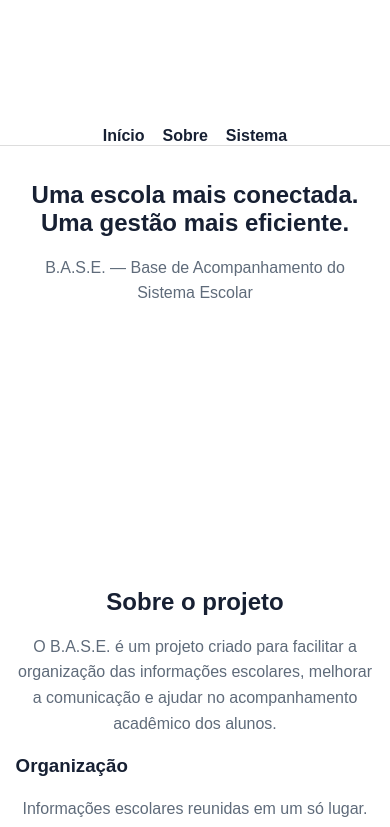
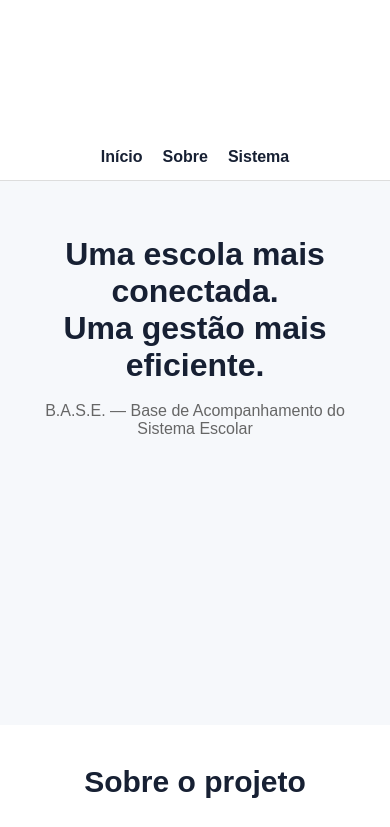
Before and after one commit to Videirafoo/Landing-page, a plain HTML site: page index.html in a window 390 px wide. Shown: the top 827 px of the page. Drawn offline with Linux system fonts and the light colour scheme.

Commit message:
Simplifica CSS da apresentação

```diff
--- a/style.css
+++ b/style.css
@@ -1,16 +1,162 @@
-*{box-sizing:border-box}
-body{margin:0;font-family:Arial,sans-serif;color:#172033;background:#fff}
-img{display:block;max-width:100%;height:auto}
-a{text-decoration:none;color:inherit}
-.container{width:min(1200px,92%);margin:auto}
-header{border-bottom:1px solid #ddd;background:#fff}
-.topo{display:flex;align-items:center;justify-content:space-between;gap:20px;padding:12px 0}
-.logo{width:220px}
-nav{display:flex;gap:18px;flex-wrap:wrap;font-weight:bold}
-.hero{padding:35px 0;background:#f6f8fb}
-.hero img,section img{width:100%;border-radius:12px}
-section{padding:50px 0}
-h1,h2{text-align:center;margin:0 0 18px}
-p{max-width:800px;margin:10px auto;text-align:center;line-height:1.6;color:#5f6b7a}
-footer{text-align:center;padding:24px;background:#0c2340;color:#fff}
-@media(max-width:700px){.topo{flex-direction:column}.logo{width:190px}nav{justify-content:center}section{padding:35px 0}}
+*{
+  box-sizing:border-box;
+}
+
+body{
+  margin:0;
+  font-family:Arial,Helvetica,sans-serif;
+  color:#172033;
+  background:#fff;
+}
+
+img{
+  max-width:100%;
+  height:auto;
+}
+
+a{
+  color:#172033;
+  text-decoration:none;
+}
+
+.container{
+  width:90%;
+  max-width:1100px;
+  margin:auto;
+}
+
+header{
+  border-bottom:1px solid #ddd;
+}
+
+.cabecalho{
+  display:flex;
+  align-items:center;
+  justify-content:space-between;
+  padding:14px 0;
+}
+
+.logo{
+  width:180px;
+}
+
+nav{
+  display:flex;
+  gap:20px;
+  font-weight:bold;
+}
+
+.inicio{
+  background:#f6f8fb;
+  padding:55px 0;
+  text-align:center;
+}
+
+.inicio h1{
+  margin:0;
+  font-size:42px;
+}
+
+.inicio p{
+  color:#666;
+  margin:18px 0 30px;
+}
+
+.imagem-principal{
+  width:100%;
+  border-radius:10px;
+}
+
+section{
+  padding:55px 0;
+}
+
+h2{
+  text-align:center;
+  font-size:30px;
+  margin-top:0;
+}
+
+.texto{
+  max-width:750px;
+  margin:0 auto 30px;
+  text-align:center;
+  line-height:1.6;
+  color:#555;
+}
+
+.focos{
+  display:grid;
+  grid-template-columns:repeat(3,1fr);
+  gap:18px;
+}
+
+.foco{
+  color:#fff;
+  padding:24px;
+  border-radius:10px;
+}
+
+.foco h3{
+  margin-top:0;
+}
+
+.laranja{
+  background:#ff7417;
+}
+
+.azul{
+  background:#28bfd0;
+}
+
+.verde{
+  background:#38b66b;
+}
+
+.sistema{
+  background:#f6f8fb;
+}
+
+.duas-colunas{
+  display:grid;
+  grid-template-columns:1.4fr .6fr;
+  gap:25px;
+  align-items:start;
+}
+
+.duas-colunas h3{
+  margin-top:0;
+}
+
+.duas-colunas img{
+  width:100%;
+  border-radius:10px;
+}
+
+footer{
+  background:#0c2340;
+  color:#fff;
+  text-align:center;
+  padding:22px;
+  font-size:14px;
+}
+
+@media(max-width:700px){
+  .cabecalho{
+    flex-direction:column;
+    gap:14px;
+  }
+
+  .inicio h1{
+    font-size:32px;
+  }
+
+  .focos,
+  .duas-colunas{
+    grid-template-columns:1fr;
+  }
+
+  section{
+    padding:40px 0;
+  }
+}
```
